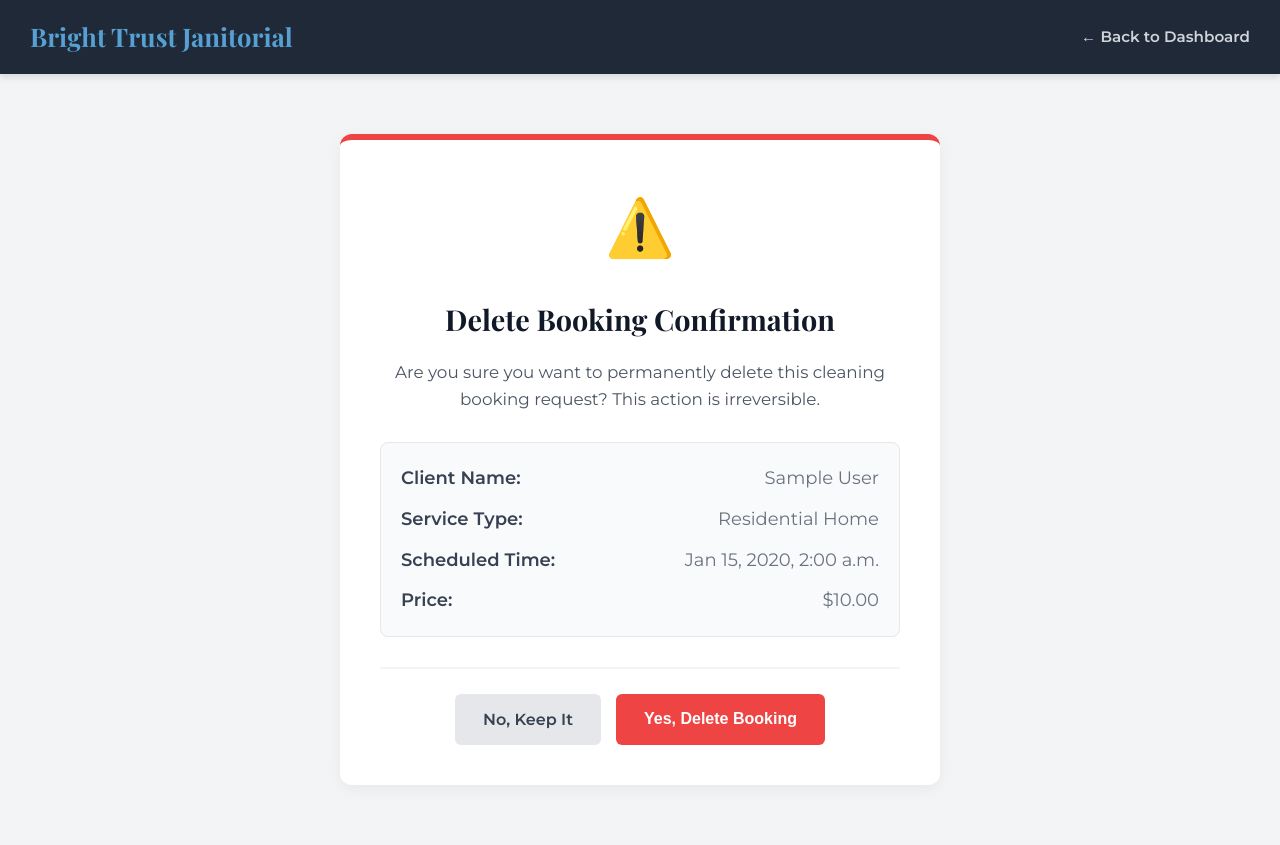
After one commit to jercoding01-code/bright-trust-janitorial, a Django app: page /dashboard/booking/delete/1/ in a window 1280 px wide. The commit adds this page. Run offline with Django 5.2, Linux system fonts and the light colour scheme; a user stored in the database is signed in; tables that the repository leaves empty hold one stand-in row (values such as "Sample post").

Commit message:
feat: Add booking deletion view and integrate ImageKit file upload on admin form

```diff
--- a/bookings/urls.py
+++ b/bookings/urls.py
@@ -12,6 +12,7 @@ urlpatterns = [
     path('dashboard/logout/', views.dashboard_logout, name='dashboard_logout'),
     path('dashboard/booking/add/', views.dashboard_booking_add, name='dashboard_booking_add'),
     path('dashboard/booking/edit/<int:pk>/', views.dashboard_booking_edit, name='dashboard_booking_edit'),
+    path('dashboard/booking/delete/<int:pk>/', views.dashboard_booking_delete, name='dashboard_booking_delete'),
     path('dashboard/booking/email/<int:pk>/', views.dashboard_send_email, name='dashboard_send_email'),
     path('dashboard/settings/', views.dashboard_settings, name='dashboard_settings'),
     path('dashboard/settings/account/', views.dashboard_account_settings, name='dashboard_account_settings'),
--- a/bookings/views.py
+++ b/bookings/views.py
@@ -297,6 +297,28 @@ def dashboard_booking_add(request):
                 if not check_and_reserve_slot(lead):
                     form.add_error('requested_date_time', "This slot conflicts with an existing active booking.")
                 else:
+                    # Save the lead initially to get a PK for the filename
+                    lead.save()
+
+                    # Intercept files
+                    uploaded_files = request.FILES.getlist('property_photos')
+                    first_url = None
+                    for idx, file_obj in enumerate(uploaded_files[:4]):
+                        filename = f"before_booking_{lead.pk}_{idx + 1}.jpg"
+                        photo_url = upload_file_to_imagekit(file_obj, filename, folder="/client_property_photos/")
+                        if photo_url:
+                            PhotosLog.objects.create(
+                                booking=lead,
+                                photo_url=photo_url,
+                                photo_type='BEFORE',
+                                uploaded_by='STAFF'
+                            )
+                            if not first_url:
+                                first_url = photo_url
+                    if first_url:
+                        lead.property_photo = first_url
+                        lead.save()
+
                     messages.success(request, "New booking successfully added.")
                     return redirect('dashboard_home')
             except IntegrityError:
@@ -328,6 +350,25 @@ def dashboard_booking_edit(request, pk):
                 if not check_and_reserve_slot(updated_lead):
                     form.add_error('requested_date_time', "This slot conflicts with an existing active booking.")
                 else:
+                    # Upload photos if present
+                    uploaded_files = request.FILES.getlist('property_photos')
+                    first_url = None
+                    for idx, file_obj in enumerate(uploaded_files[:4]):
+                        filename = f"before_booking_{updated_lead.pk}_{idx + 1}.jpg"
+                        photo_url = upload_file_to_imagekit(file_obj, filename, folder="/client_property_photos/")
+                        if photo_url:
+                            PhotosLog.objects.create(
+                                booking=updated_lead,
+                                photo_url=photo_url,
+                                photo_type='BEFORE',
+                                uploaded_by='STAFF'
+                            )
+                            if not first_url:
+                                first_url = photo_url
+                    if first_url:
+                        updated_lead.property_photo = first_url
+
+                    updated_lead.save()
                     messages.success(request, f"Booking for {lead.first_name} {lead.last_name} updated successfully.")
                     return redirect('dashboard_home')
             except IntegrityError:
@@ -339,6 +380,25 @@ def dashboard_booking_edit(request, pk):
         'form': form,
         'lead': lead,
         'action': 'Edit Booking'
+    })
+
+
+@login_required(login_url='dashboard_login')
+def dashboard_booking_delete(request, pk):
+    if not request.user.is_staff:
+        auth_logout(request)
+        return redirect('dashboard_login')
+
+    lead = get_object_or_404(CleaningLead, pk=pk)
+    name = f"{lead.first_name} {lead.last_name}"
+
+    if request.method == 'POST':
+        lead.delete()
+        messages.success(request, f"Booking for {name} has been successfully deleted.")
+        return redirect('dashboard_home')
+
+    return render(request, 'dashboard_booking_confirm_delete.html', {
+        'lead': lead
     })
 
 
--- a/static/css/styles.css
+++ b/static/css/styles.css
@@ -604,6 +604,13 @@ tr:hover td {
 .action-link.email:hover {
     background-color: var(--logo-light-blue);
 }
+.action-link.delete {
+    background-color: #fde8e8;
+    color: #ef4444;
+}
+.action-link.delete:hover {
+    background-color: #fbd5d5;
+}
 .no-data {
     padding: 40px;
     text-align: center;
--- /dev/null
+++ b/templates/dashboard_booking_confirm_delete.html
@@ -0,0 +1,163 @@
+{% load static %}
+<!DOCTYPE html>
+<html lang="en">
+<head>
+    <meta charset="UTF-8">
+    <meta name="viewport" content="width=device-width, initial-scale=1.0">
+    <title>Delete Booking | Bright Trust Janitorial Dashboard</title>
+    <link rel="stylesheet" href="{% static 'css/styles.css' %}">
+    <style>
+        body {
+            background-color: #f3f4f6;
+            margin: 0;
+            padding: 0;
+        }
+        .dashboard-nav {
+            background-color: #1f2937;
+            color: white;
+            padding: 15px 30px;
+            display: flex;
+            justify-content: space-between;
+            align-items: center;
+        }
+        .dashboard-nav h1 {
+            margin: 0;
+            font-size: 1.6rem;
+            color: var(--logo-light-blue);
+            font-family: 'Playfair Display', serif;
+        }
+        .dashboard-nav a {
+            color: #d1d5db;
+            text-decoration: none;
+            font-weight: 600;
+            font-size: 0.95rem;
+            transition: color 0.3s;
+        }
+        .dashboard-nav a:hover {
+            color: white;
+        }
+        .delete-container {
+            max-width: 600px;
+            margin: 60px auto;
+            background: white;
+            padding: 40px;
+            border-radius: 12px;
+            box-shadow: 0 4px 15px rgba(0,0,0,0.05);
+            border-top: 6px solid #ef4444;
+            text-align: center;
+        }
+        .warning-icon {
+            font-size: 3.5rem;
+            color: #ef4444;
+            margin-bottom: 20px;
+        }
+        h2 {
+            margin-top: 0;
+            color: #111827;
+            font-size: 1.8rem;
+            margin-bottom: 15px;
+        }
+        p {
+            color: #4b5563;
+            font-size: 1.05rem;
+            line-height: 1.6;
+            margin-bottom: 30px;
+        }
+        .booking-details {
+            background-color: #f9fafb;
+            border: 1px solid #e5e7eb;
+            border-radius: 8px;
+            padding: 20px;
+            text-align: left;
+            margin-bottom: 30px;
+        }
+        .detail-row {
+            margin-bottom: 10px;
+            display: flex;
+            justify-content: space-between;
+        }
+        .detail-row:last-child {
+            margin-bottom: 0;
+        }
+        .detail-label {
+            font-weight: bold;
+            color: #374151;
+        }
+        .detail-value {
+            color: #6b7280;
+        }
+        .button-group {
+            display: flex;
+            gap: 15px;
+            justify-content: center;
+        }
+        .btn {
+            padding: 12px 28px;
+            border-radius: 6px;
+            font-weight: bold;
+            font-size: 1rem;
+            cursor: pointer;
+            border: none;
+            transition: background 0.3s, transform 0.2s;
+            text-decoration: none;
+            display: inline-block;
+        }
+        .btn.cancel {
+            background-color: #e5e7eb;
+            color: #374151;
+        }
+        .btn.cancel:hover {
+            background-color: #d1d5db;
+        }
+        .btn.delete {
+            background-color: #ef4444;
+            color: white;
+        }
+        .btn.delete:hover {
+            background-color: #dc2626;
+            transform: translateY(-1px);
+        }
+    </style>
+</head>
+<body>
+
+<div class="dashboard-nav">
+    <h1>Bright Trust Janitorial</h1>
+    <a href="{% url 'dashboard_home' %}">&larr; Back to Dashboard</a>
+</div>
+
+<div class="delete-container">
+    <div class="warning-icon">⚠️</div>
+    <h2>Delete Booking Confirmation</h2>
+    <p>Are you sure you want to permanently delete this cleaning booking request? This action is irreversible.</p>
+
+    <div class="booking-details">
+        <div class="detail-row">
+            <span class="detail-label">Client Name:</span>
+            <span class="detail-value">{{ lead.first_name }} {{ lead.last_name }}</span>
+        </div>
+        <div class="detail-row">
+            <span class="detail-label">Service Type:</span>
+            <span class="detail-value">{{ lead.get_service_type_display }}</span>
+        </div>
+        <div class="detail-row">
+            <span class="detail-label">Scheduled Time:</span>
+            <span class="detail-value">{{ lead.requested_date_time|date:"M j, Y, g:i a" }}</span>
+        </div>
+        <div class="detail-row">
+            <span class="detail-label">Price:</span>
+            <span class="detail-value">${{ lead.final_quote_price|default:lead.system_estimated_price }}</span>
+        </div>
+    </div>
+
+    <form method="post">
+        {% csrf_token %}
+        <div class="button-group">
+            <a href="{% url 'dashboard_home' %}" class="btn cancel">No, Keep It</a>
+            <button type="submit" class="btn delete">Yes, Delete Booking</button>
+        </div>
+    </form>
+</div>
+
+</body>
+</html>
--- a/templates/dashboard_home.html
+++ b/templates/dashboard_home.html
@@ -125,6 +125,7 @@
                                         {% if booking.status != 'CANCELLED' %}
                                             <a href="{% url 'dashboard_send_email' booking.pk %}" class="action-link email">Send Email</a>
                                         {% endif %}
+                                        <a href="{% url 'dashboard_booking_delete' booking.pk %}" class="action-link delete">Delete</a>
                                     </div>
                                 </td>
                             </tr>
```
Also changed, not shown: templates/dashboard_booking_form.html (+5 -3 lines).
